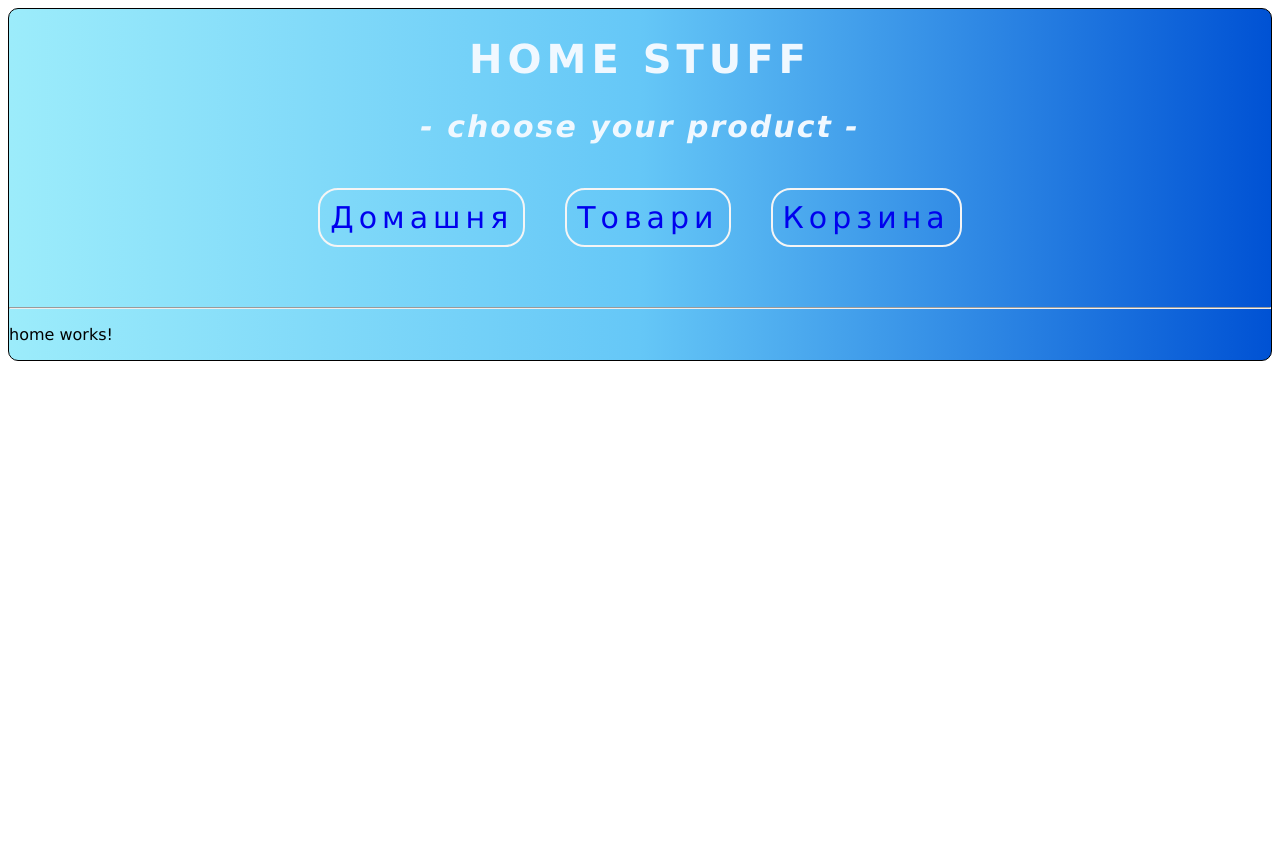
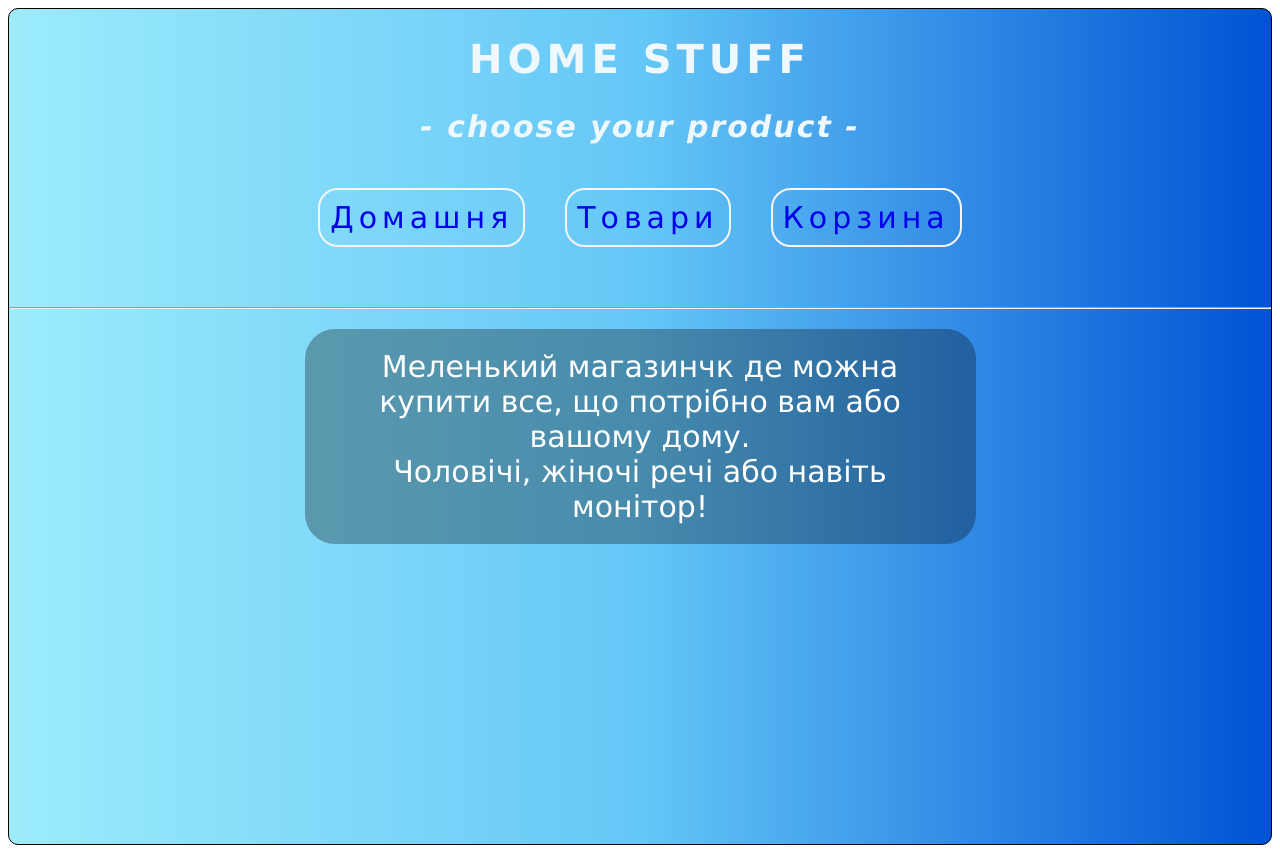
Before and after one commit to dmitryberesten/home-stuff, an Angular app: page / in a window 1280 px wide. Before the commit the page ends 800 px from the top, so only its background shows below. Built offline with nearby package versions, Linux system fonts and the light colour scheme.

Commit message:
Додав фавіконку

```diff
--- a/src/app/home/home.component.css
+++ b/src/app/home/home.component.css
@@ -0,0 +1,11 @@
+.text-white {
+  display: block;
+  width: 50%;
+  margin: 20px auto 300px;
+  font-size: 30px;
+  background-color: rgba(0, 0, 0, 0.3);
+  border-radius: 30px;
+  padding: 20px;
+  text-align: center;
+  color: white;
+}
--- a/src/app/home/home.component.html
+++ b/src/app/home/home.component.html
@@ -1 +1 @@
-<p>home works!</p>
+<p class="text-white">Меленький магазинчк де можна <br> купити все, що потрібно вам або вашому дому. <br> Чоловічі, жіночі речі або навіть монітор!</p>
```
Also changed, not shown: 1 other file (tests, documents, lock files or other folders).
